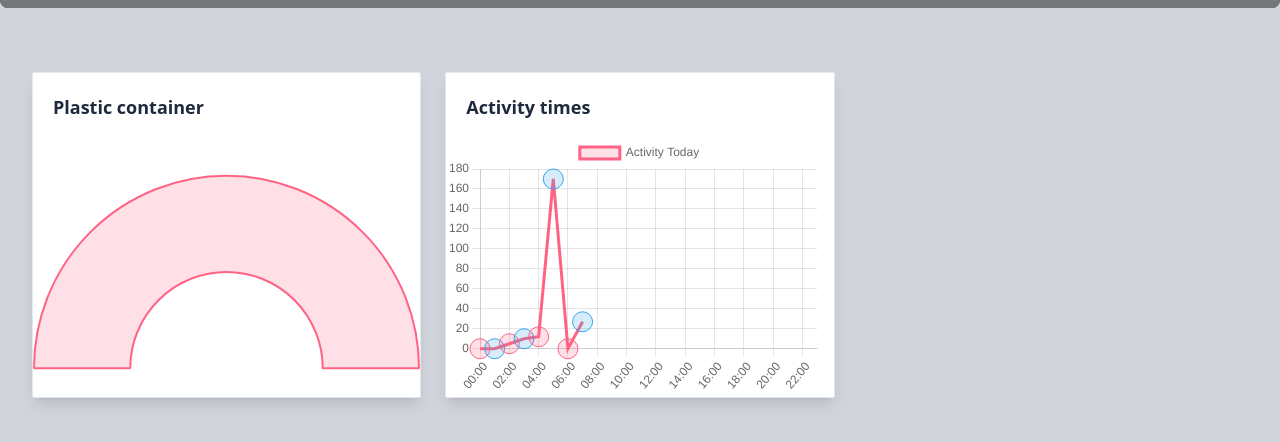
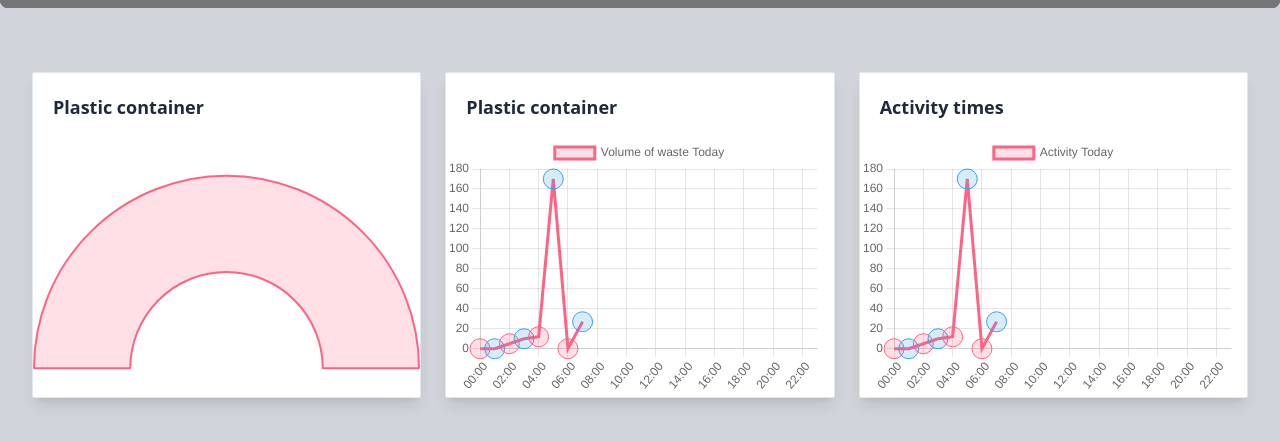
Before and after one commit to Palmen98/DashboardExJobb, a React (Create React App) app in the folder src/client/: page / in a window 1280 px wide. Shown: the part 328-770 px from the top of the page. Built offline with nearby package versions, Linux system fonts and the light colour scheme; grey boxes are pictures that could not be loaded.

Commit message:
Adding card to page.

```diff
--- a/src/client/src/pages/Dashboard.tsx
+++ b/src/client/src/pages/Dashboard.tsx
@@ -2,6 +2,7 @@ import React from 'react';
 import DashboardCard from '../components/DashboardCard';
 import EnvironmentalHouseActivity from '../components/EnvironmentalHouseActivity';
 import Navbar from '../components/Navbar';
+import PlasticBinGraph from '../components/PlasticBinGraph';
 
 import GoogleMapsLocation from '../components/GoogleMapsLocation';
 export default function Dashboard() {
@@ -18,6 +19,7 @@ export default function Dashboard() {
 
             <div className='grid grid-cols-12 gap-6'>
                 <DashboardCard />
+                <PlasticBinGraph />
                 <EnvironmentalHouseActivity />
             </div>
           </div>
```
